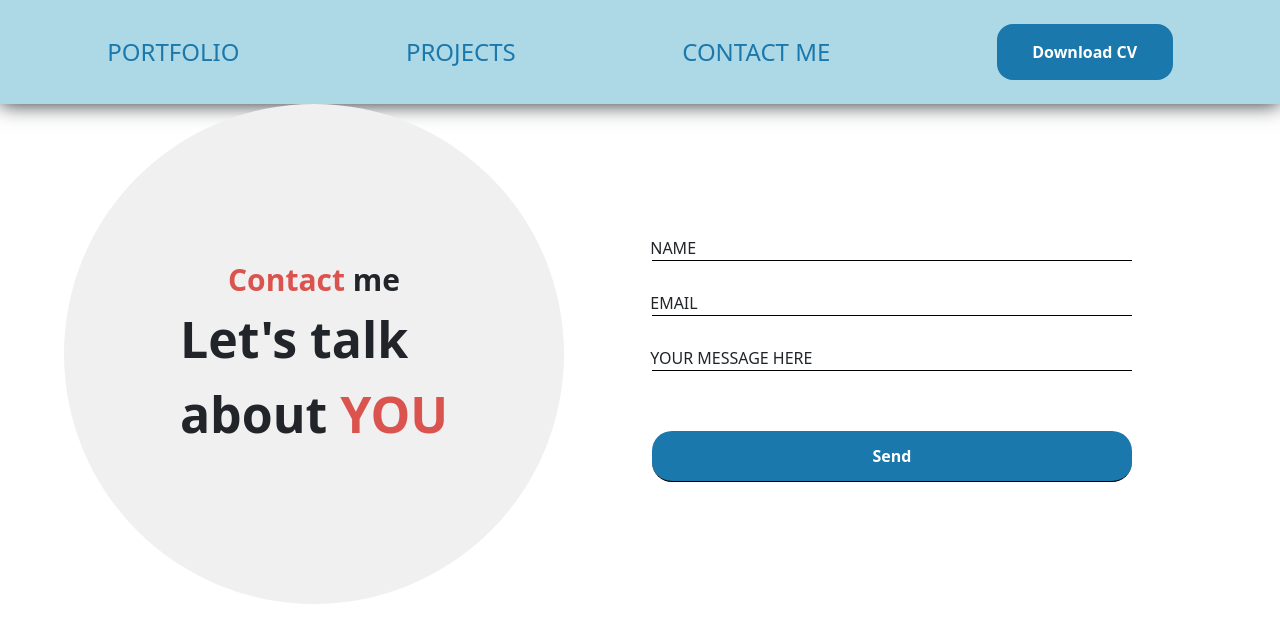
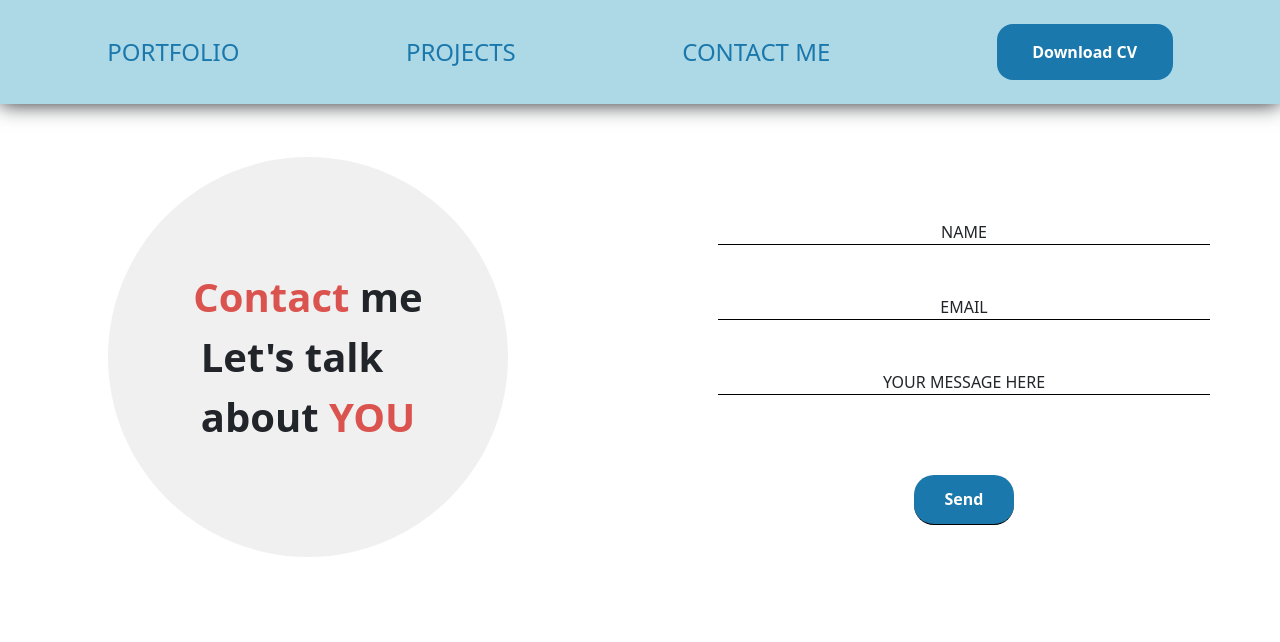
Before and after one commit to Cap-N3M0/manthan.me, a React (Create React App) app: page /contact in a window 1280 px wide. Shown: the top 642 px of the page. Built offline with nearby package versions, Linux system fonts and the light colour scheme.

Commit message:
fixing css projects and contact form

```diff
--- a/src/App.js
+++ b/src/App.js
@@ -1,5 +1,5 @@
-import Portfolio from './component/Portfolio';
-import Projects from './component/Projects';
+import Portfolio from './Pages/Portfolio';
+import Projects from './component/RcProjects';
 import Contact from './component/Contact';
 import RC_HEADER from './component/RcHEADER';
 import './App.css';
--- a/src/component/Portfolio.jsx
+++ b/src/Pages/Portfolio.jsx
@@ -1,9 +1,9 @@
 import React from  'react';
-import Button from './RcMyButtons';
+import Button from '../component/RcMyButtons';
 import './portfolio.css';
 import img from '../assets/manthan-crop.png';
 import {BsInstagram, BsLinkedin, BsWhatsapp} from 'react-icons/bs';
-import Projects from './Projects';
+import Projects from '../component/RcProjects';
 
 
 const Portfolio = () => {
@@ -40,7 +40,7 @@ const Portfolio = () => {
                 </div>
             </div>
         </div>
-        {/* <Projects /> */}
+        <Projects />
         </>
     )
 
--- a/src/component/portfolio.css
+++ b/src/Pages/portfolio.css
@@ -7,7 +7,7 @@
     display: flex;
     padding: 10vmin;
 
-    font-size: 50px;
+    font-size: 30px;
 }
 
 .hero-section-left{
--- a/src/component/Contact.jsx
+++ b/src/component/Contact.jsx
@@ -4,8 +4,8 @@ import "./contact.css";
 
 const Contact = () => {
   return (
-    <div className="row">
-      <div className="d-flex m-auto col col-6 justify-content-center align-items-center">
+    <div className="row col-12">
+      <div className="d-flex m-auto col-12 col-md-6 justify-content-center">
         <div className="circle-grey">
           <div>
             <span style={{ color: "var(--red)" }}>Contact</span> me
@@ -16,10 +16,10 @@ const Contact = () => {
           </div>
         </div>
       </div>
-      <div className="m-auto col col-6">
-        <form className="col col-12 ">
+      <div className="d-flex col-12 col-md-6">
+        <form className="col-12 justify-content-center ">
 
-            <div >
+            <div>
                 <input type="text" id="name" placeholder=""></input>
             <label for="name"> NAME
             </label><br/>
--- a/src/component/RcHEADER.css
+++ b/src/component/RcHEADER.css
@@ -1,6 +1,8 @@
 header {
   background-color: lightblue;
   box-shadow: 0 0 20px 0 currentColor;
+
+  margin-bottom: 50px;
 }
 
 
--- a/src/component/projects.css
+++ b/src/component/RcProjects.css
@@ -6,3 +6,8 @@ p> img {
     margin:  10px;
     width: 70px;
 }
+
+.card{
+    min-width: 120px !important;
+    /* background-color: black !important; */
+}
--- a/src/component/Projects.jsx
+++ b/src/component/RcProjects.jsx
@@ -1,12 +1,12 @@
 import React from  'react';
-import './projects.css';
+import './RcProjects.css';
 
 import html  from '../assets/skills/html-5.png';
 import atom  from '../assets/skills/atom.png';
 import css from '../assets/skills/css.png';
 import java  from '../assets/skills/java.png';
 import js from '../assets/skills/js.png';
-// import pythn from '../assets/skills/python.png';
+import pythn from '../assets/skills/python.png';
 import sql from '../assets/skills/sql-server.png';
 
 import { Card, CardGroup} from 'react-bootstrap';
@@ -53,6 +53,16 @@ const Projects = () => {
                         </Card.Text>
                     </Card.Body>
                 </Card>
+                <Card>
+                    <Card.Body>
+                        <Card.Title>Data Analysis</Card.Title>
+                        <Card.Text>
+
+                                <img src={pythn} alt='python' />
+
+                        </Card.Text>
+                    </Card.Body>
+                </Card>
                 </CardGroup>
             </div>
         </div>
--- a/src/component/contact.css
+++ b/src/component/contact.css
@@ -1,6 +1,6 @@
 .circle-grey{
-    height: 500px;
-    width: 500px;
+    height: 80vmin;
+    width: 80vmin;
     background-color: var(--gray);
     border-radius: 100%;
 
@@ -12,26 +12,36 @@
     font-weight: bolder;
 
     text-align: left;
+
+    max-width: 50vmin;
+    max-height: 50vmin;
 }
 
 .circle-grey >div:nth-child(1){
-    font-size: 30px;
+    font-size: 5vmin;
 }
 
 .circle-grey >div:nth-child(2){
-    font-size: 50px;
+    font-size: 5vmin;
 }
 
 
 /* form */
+form{
+    margin: 2vmin;
+}
+
 form > div{
-    margin: 30px 0 20px 0 ;
+    margin: 50px 0 20px 0 ;
+    display : flex;
+    justify-content : center;
+
+
 }
 
 
 label{
     position: absolute;
-    left: 50.8%;
 
     transform: 0 0;
     transition: transform 0.2s ease-in-out;
@@ -44,7 +54,8 @@ input {
     border-bottom: 1px solid black;
     font-size: 1rem;
 
-    min-width: 60vmin;
+    width: 80%;
+    text-align: center;
 }
 
 input[type="submit"]{
```
